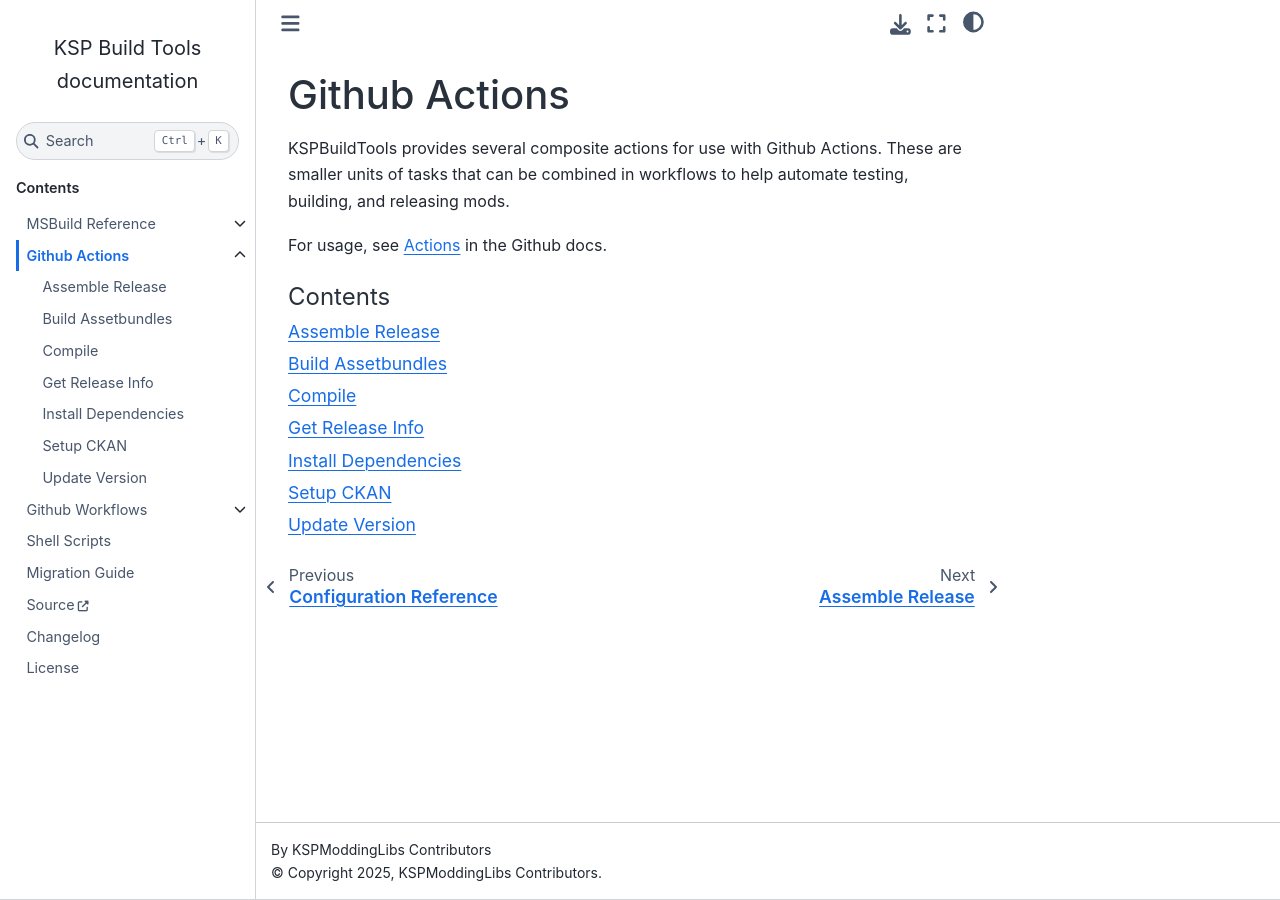
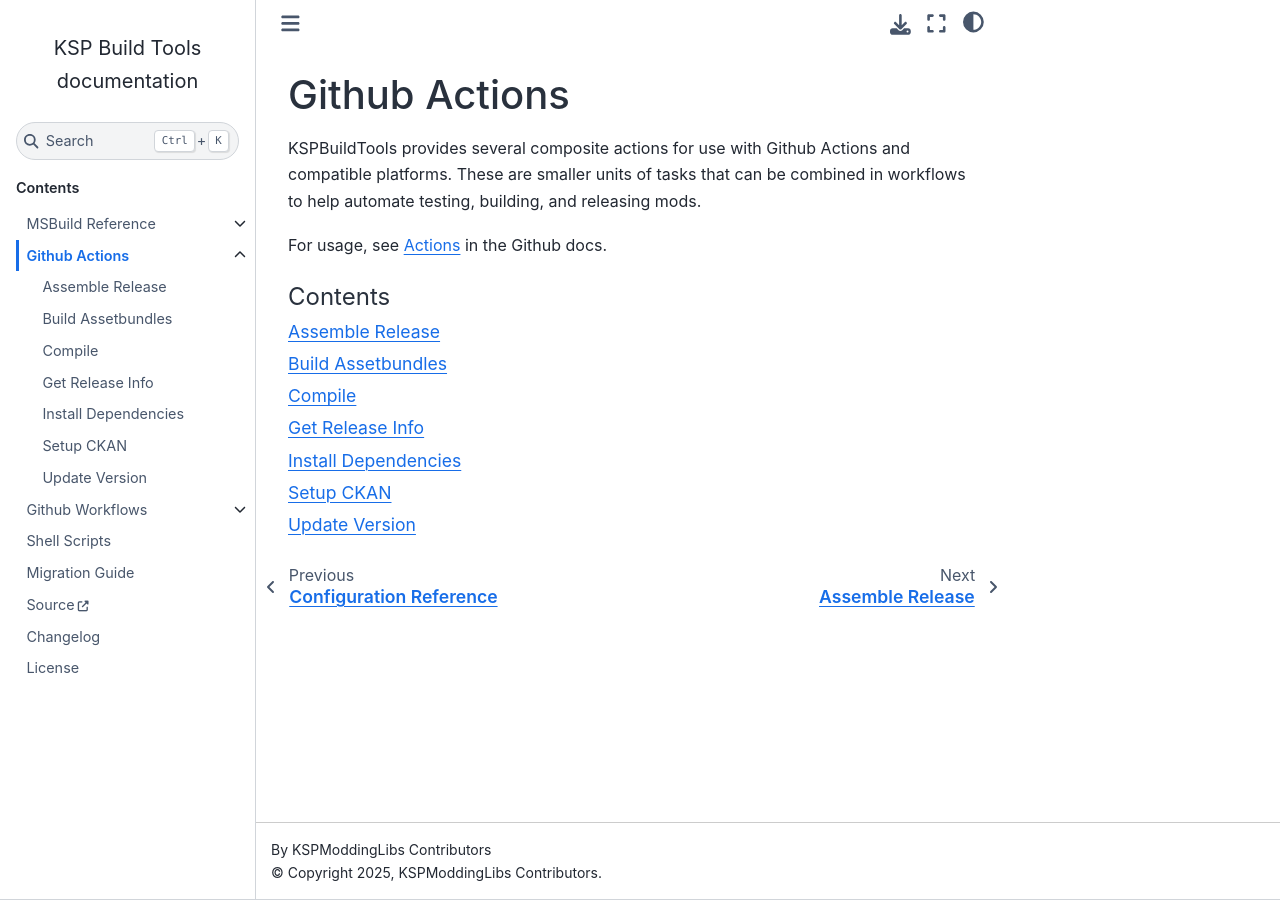
Before and after one commit to KSPModdingLibs/KSPBuildTools, a Sphinx documentation site: the page built from docs/actions/index.md, in a window 1280 px wide. Built offline with Sphinx 7.4.7 and the Sphinx Book theme 1.1.4, drawn with Linux system fonts in a browser that asks for light colours; the version number could not be read and is left out.

Commit message:
not just github

```diff
--- a/docs/actions/index.md
+++ b/docs/actions/index.md
@@ -1,6 +1,6 @@
 # Github Actions
 
-KSPBuildTools provides several composite actions for use with Github Actions. These are smaller units of tasks that can be combined in workflows to help automate testing, building, and releasing mods.
+KSPBuildTools provides several composite actions for use with Github Actions and compatible platforms. These are smaller units of tasks that can be combined in workflows to help automate testing, building, and releasing mods.
 
 For usage, see [Actions](https://docs.github.com/en/actions/writing-workflows/choosing-what-your-workflow-does/using-pre-written-building-blocks-in-your-workflow) in the
 Github docs.
```
